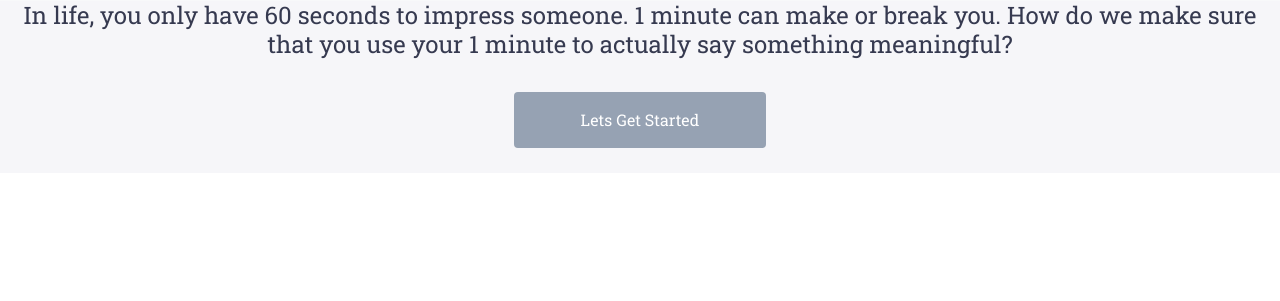
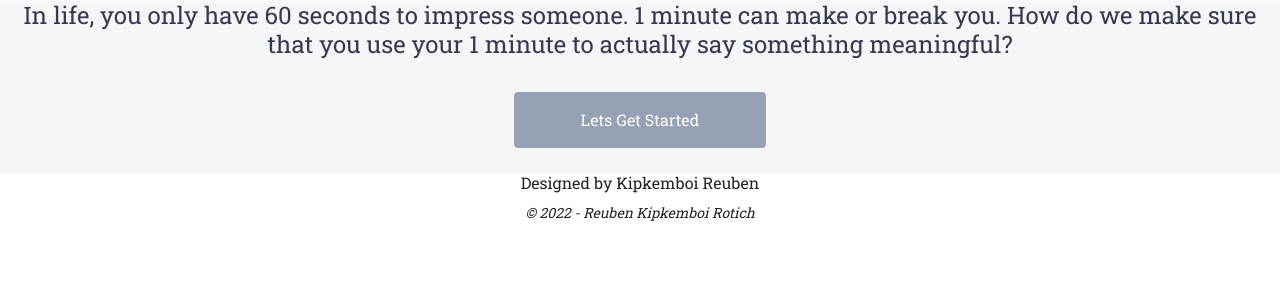
Before and after one commit to Reuben-Kipkemboi/Pitches-App, a Flask app: page / in a window 1280 px wide. Shown: the part 55-356 px from the top of the page. Run offline with Flask 2, Linux system fonts and the light colour scheme; some libraries are stand-ins or nearby versions.

Commit message:
st:footer - optimize footer styling

```diff
--- a/app/templates/base.html
+++ b/app/templates/base.html
@@ -32,6 +32,10 @@
     {% block content %}
 
     {% endblock %}
+    <footer class="text-center">
+        <h6>Designed by Kipkemboi Reuben</h6>
+        <small><em>&copy; 2022 - Reuben Kipkemboi Rotich</em></small>
+    </footer>
     <!-- Bootstrap javascript bundle import -->
     <script src="https://cdn.jsdelivr.net/npm/bootstrap@5.1.3/dist/js/bootstrap.bundle.min.js"
         integrity="sha384-ka7Sk0Gln4gmtz2MlQnikT1wXgYsOg+OMhuP+IlRH9sENBO0LRn5q+8nbTov4+1p" crossorigin="anonymous">
```
